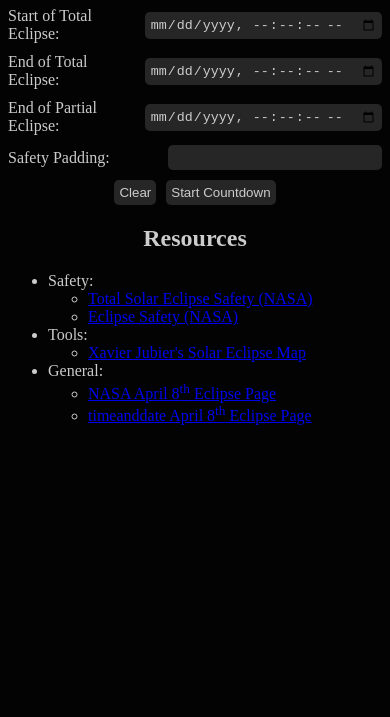
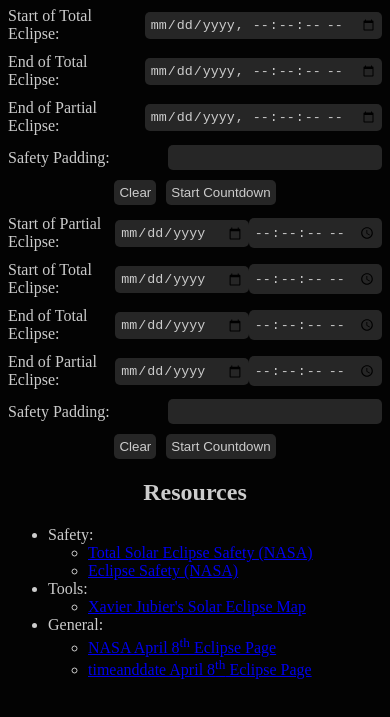
Before and after one commit to moaatt2/eclipse_countdown, a plain HTML site: page index.html in a window 390 px wide. Shown: the part 105-822 px from the top of the page. Drawn offline with Linux system fonts and the light colour scheme.

Commit message:
Adding comments and alternate form for use on mobile.

```diff
--- a/index.html
+++ b/index.html
@@ -7,6 +7,7 @@
     <body>
         <h1 style="text-align: center;">Eclipse Countdown</h1>
 
+        <!-- PC Countdown Form -->
         <form id="time_form" style="display: block">
             <div class="form-group">
                 <label for="pe_start">Start of Partial Eclipse:</label>
@@ -39,6 +40,39 @@
             </div>
         </form>
 
+        <!-- Mobile Countdown Form -->
+        <form id="time_form_mobile" style="display: block;">
+            <div class="form-group">
+                <label>Start of Partial Eclipse:</label>
+                <input class="mobile-inputs" id="pe_start_date" type="date">
+                <input class="mobile-inputs" id="pe_start_time" type="time" step="1">
+            </div>
+            <div class="form-group">
+                <label>Start of Total Eclipse:</label>
+                <input class="mobile-inputs" id="te_start_date" type="date">
+                <input class="mobile-inputs" id="te_start_time" type="time" step="1">
+            </div>
+            <div class="form-group">
+                <label>End of Total Eclipse:</label>
+                <input class="mobile-inputs" id="te_end_date" type="date">
+                <input class="mobile-inputs" id="te_end_time" type="time" step="1">
+            </div>
+            <div class="form-group">
+                <label>End of Partial Eclipse:</label>
+                <input class="mobile-inputs" id="pe_end_date" type="date">
+                <input class="mobile-inputs" id="pe_end_time" type="time" step="1">
+            </div>
+            <div class="form-group">
+                <label>Safety Padding:</label>
+                <input id="pe_start_date" type="number">
+            </div>
+            <div class="form-group form-group--centered">
+                <input type="reset" value="Clear">
+                <input type="button" value="Start Countdown" onclick="start_countdowns();">
+            </div>
+        </form>
+
+        <!-- Countdown Container -->
         <div id="countdown_div" class="countdown-container" style="display: none">
                 <div class="form-group">
                     <p class="countdown label">Start of Partial Eclipse:</p>
```
